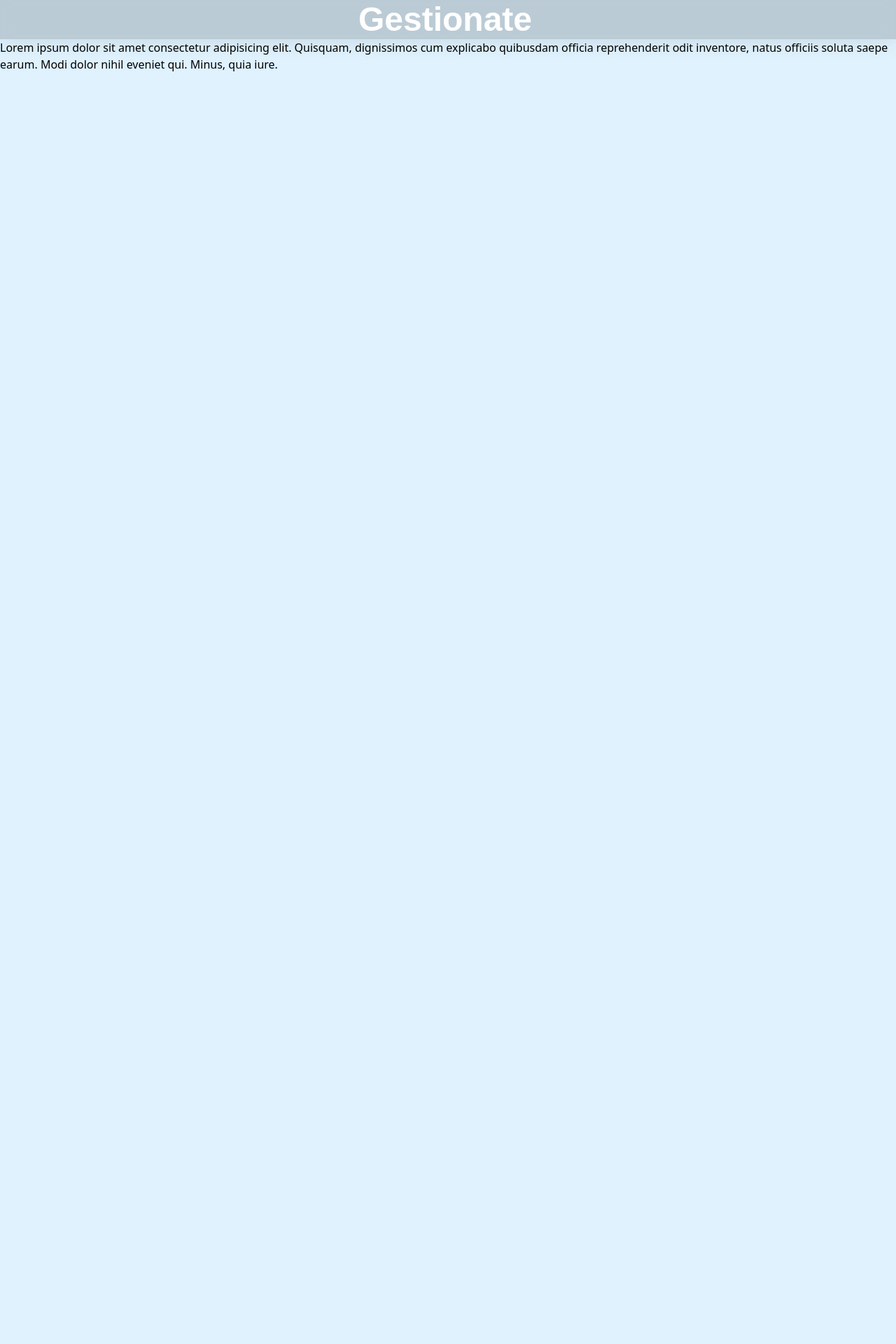
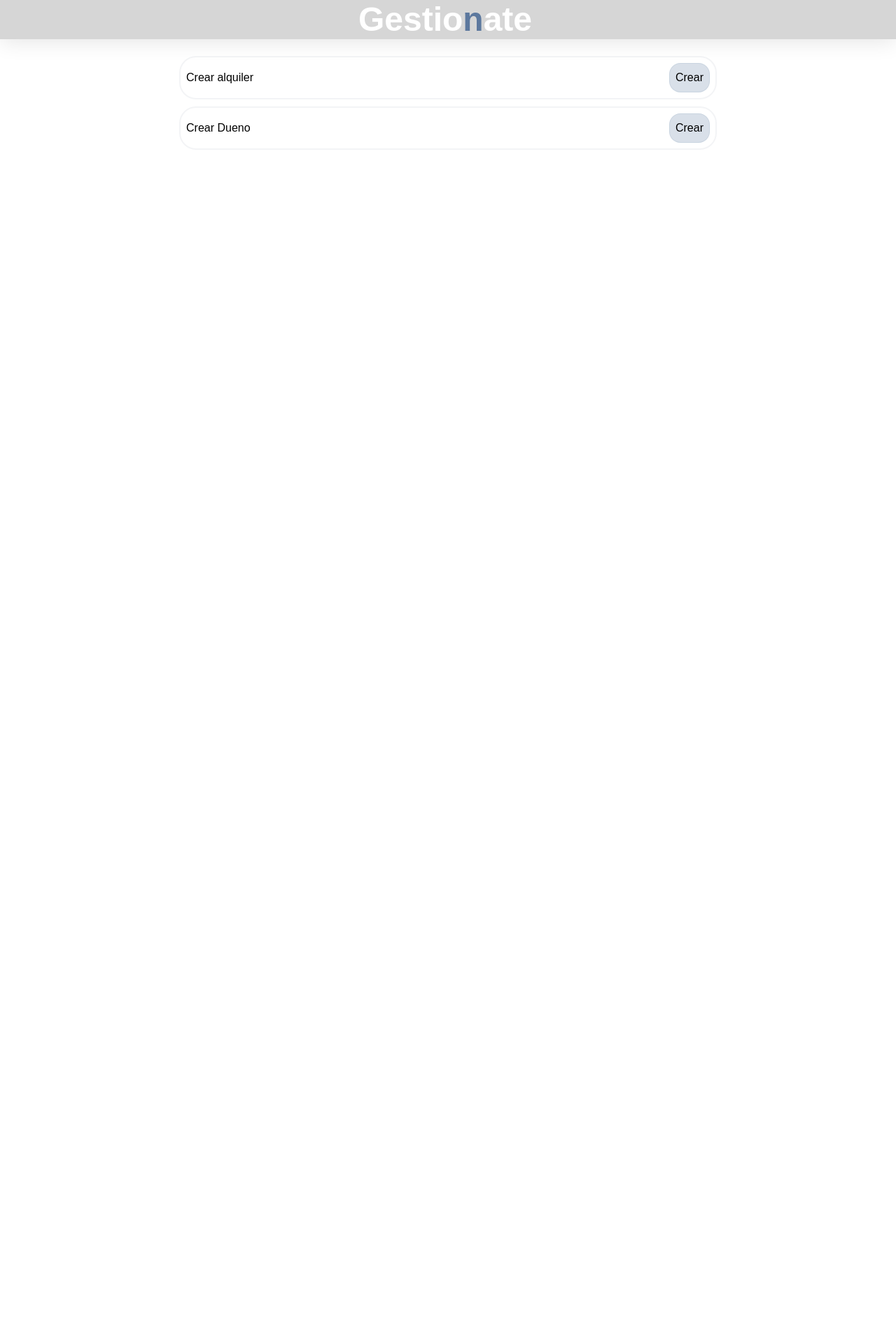
Before and after one commit to NicoRepa/GestionateAlquiler, a Django app: page /alquiler/ in a window 1280 px wide. Shown: the top 1920 px of the page at 70% size. Run offline with Django 5.2, Linux system fonts and the light colour scheme; some web fonts are replaced.

Commit message:
avances en plantilla 'mis_alquileres' e icono de la pagina

```diff
--- a/apps/alquiler/admin.py
+++ b/apps/alquiler/admin.py
@@ -3,7 +3,7 @@ from .models import Alquiler, Dueno
 
 @admin.register(Alquiler)
 class AlquilerPropiedad(admin.ModelAdmin):
-     list_display = ('Direccion_Propiedad','Dueno','Inquilino','Fecha_contrato','Precio_mensual','Meses_actualizacion_IPC')
+     list_display = ('Direccion_Propiedad','Dueno','Inquilino','Fecha_contrato','Precio_mensual','Meses_actualizacion_IPC','Porcentaje_actualizacion')
 
 @admin.register(Dueno)
 class AlquilerDueno(admin.ModelAdmin):
--- a/apps/alquiler/forms.py
+++ b/apps/alquiler/forms.py
@@ -5,7 +5,7 @@ class CrearAlquilerForm(forms.ModelForm):
     Fecha_contrato = forms.DateField(input_formats=['%d/%m/%Y','%d-%m-%Y'])
     class Meta:
         model = Alquiler
-        fields = ['Direccion_Propiedad','Dueno','Inquilino','Fecha_contrato','Precio_mensual','Meses_actualizacion_IPC']
+        fields = ['Direccion_Propiedad','Dueno','Inquilino','Fecha_contrato','Precio_mensual','Meses_actualizacion_IPC','Porcentaje_actualizacion' ]
 
 class CrearDuenoForm(forms.ModelForm):
     class Meta:
--- a/apps/alquiler/models.py
+++ b/apps/alquiler/models.py
@@ -8,6 +8,7 @@ class Alquiler(models.Model):
     Fecha_contrato = models.DateField()
     Precio_mensual = models.IntegerField()
     Meses_actualizacion_IPC = models.IntegerField()
+    Porcentaje_actualizacion = models.FloatField()
 
 class Dueno(models.Model):
     Nombre = models.CharField()
--- a/apps/alquiler/templates/crear_alquiler.html
+++ b/apps/alquiler/templates/crear_alquiler.html
@@ -30,6 +30,9 @@
     <label for="id_Meses_actualizacion_IPC">Meses actualizacion IPC:</label>
     <input type="number" name="Meses_actualizacion_IPC" required id="id_Meses_actualizacion_IPC">
 
+    <label for="id_Porcentaje_actualizacion">Porcentaje de actualizacion</label>
+    <input type="number" step="any" name="Porcentaje_actualizacion" required id="id_Porcentaje_actualizacion">
+
     <input type="submit">
 </form>
 
--- a/apps/alquiler/templates/mis_alquileres.html
+++ b/apps/alquiler/templates/mis_alquileres.html
@@ -4,6 +4,19 @@
 {% block title %}Mis alquileres{% endblock %}
 
 {% block content %}
-<p>Lorem ipsum dolor sit amet consectetur adipisicing elit. Quisquam, dignissimos cum explicabo quibusdam officia reprehenderit odit inventore, natus officiis soluta saepe earum. Modi dolor nihil eveniet qui. Minus, quia iure.</p>
+
+<div class="flex justify-center pt-6 flex-col items-center gap-2.5">
+    <div class="flex items-center p-2 justify-between border-gray-100 border-2 rounded-3xl w-3xl font-TikTok-sans">
+        <p>Crear alquiler</p>
+        <a class="glass-blue p-2 rounded-lg" href="{% url 'crear_alquiler' %}">Crear</a>
+    </div>
+    <div class="flex items-center p-2 justify-between border-gray-100 border-2 rounded-3xl w-3xl font-TikTok-sans">
+        <p>Crear Dueno</p>
+        <a class="glass-blue p-2 rounded-lg" href="{% url 'crear_dueno' %}">Crear</a>
+    </div>
+</div>
+
+
+
 <br><br><br><br><br><br><br><br><br><br><br><br><br><br><br><br><br><br><br><br><br><br><br><br><br><br><br><br><br><br><br><br><br><br><br><br><br><br><br><br><br><br><br><br><br><br><br><br><br><br><br><br><br><br><br><br><br><br><br><br><br><br><br><br><br><br><br><br><br><br><br><br><br><br><br><br><br><br><br><br><br><br><br><br><br><br><br><br><br><br><br><br><br><br><br><br><br><br><br><br>
 {% endblock %}
--- a/static/output.css
+++ b/static/output.css
@@ -9,19 +9,22 @@
     --font-mono: ui-monospace, SFMono-Regular, Menlo, Monaco, Consolas, "Liberation Mono",
       "Courier New", monospace;
     --color-red-600: oklch(57.7% 0.245 27.325);
-    --color-sky-100: oklch(95.1% 0.026 236.824);
+    --color-gray-100: oklch(96.7% 0.003 264.542);
+    --color-gray-200: oklch(92.8% 0.006 264.531);
     --color-white: #fff;
     --spacing: 0.25rem;
-    --text-lg: 1.125rem;
-    --text-lg--line-height: calc(1.75 / 1.125);
-    --text-xl: 1.25rem;
-    --text-xl--line-height: calc(1.75 / 1.25);
-    --text-4xl: 2.25rem;
-    --text-4xl--line-height: calc(2.5 / 2.25);
+    --container-2xl: 42rem;
+    --container-3xl: 48rem;
     --text-5xl: 3rem;
     --text-5xl--line-height: 1;
     --font-weight-bold: 700;
     --radius-sm: 0.25rem;
+    --radius-md: 0.375rem;
+    --radius-lg: 0.5rem;
+    --radius-xl: 0.75rem;
+    --radius-2xl: 1rem;
+    --radius-3xl: 1.5rem;
+    --radius-4xl: 2rem;
     --default-font-family: var(--font-sans);
     --default-mono-font-family: var(--font-mono);
     --color-azulado: #5C789E;
@@ -180,14 +183,20 @@
   .static {
     position: static;
   }
+  .-z-10 {
+    z-index: calc(10 * -1);
+  }
+  .z-10 {
+    z-index: 10;
+  }
+  .col-start-2 {
+    grid-column-start: 2;
+  }
+  .col-end-2 {
+    grid-column-end: 2;
+  }
   .mr-2 {
     margin-right: calc(var(--spacing) * 2);
-  }
-  .-ml-\[calc\(theme\(fontSize\.5xl\)\/2_-_theme\(fontSize\.lg\)\/2\)\] {
-    margin-left: calc(calc(3rem / 2 - 1.125rem / 2) * -1);
-  }
-  .-ml-\[calc\(theme\(fontSize\.5xl\)\/2_-_theme\(fontSize\.lg\)\/2_-_theme\(spacing\.2\)\)\] {
-    margin-left: calc(calc(3rem / 2 - 1.125rem / 2 - 0.5rem) * -1);
   }
   .block {
     display: block;
@@ -195,29 +204,20 @@
   .flex {
     display: flex;
   }
+  .grid {
+    display: grid;
+  }
   .table {
     display: table;
   }
   .h-14 {
     height: calc(var(--spacing) * 14);
   }
-  .h-15 {
-    height: calc(var(--spacing) * 15);
+  .h-40 {
+    height: calc(var(--spacing) * 40);
   }
-  .h-16 {
-    height: calc(var(--spacing) * 16);
-  }
-  .h-\[3\.75rem\] {
-    height: 3.75rem;
-  }
-  .h-max {
-    height: max-content;
-  }
-  .min-h-full {
-    min-height: 100%;
-  }
-  .w-\[50\%\] {
-    width: 50%;
+  .w-3xl {
+    width: var(--container-3xl);
   }
   .w-full {
     width: 100%;
@@ -225,101 +225,71 @@
   .border-collapse {
     border-collapse: collapse;
   }
-  .-translate-y-1 {
-    --tw-translate-y: calc(var(--spacing) * -1);
-    translate: var(--tw-translate-x) var(--tw-translate-y);
-  }
-  .-translate-y-2 {
-    --tw-translate-y: calc(var(--spacing) * -2);
-    translate: var(--tw-translate-x) var(--tw-translate-y);
-  }
-  .-translate-y-2\.5 {
-    --tw-translate-y: calc(var(--spacing) * -2.5);
-    translate: var(--tw-translate-x) var(--tw-translate-y);
-  }
-  .-translate-y-3 {
-    --tw-translate-y: calc(var(--spacing) * -3);
-    translate: var(--tw-translate-x) var(--tw-translate-y);
-  }
-  .-translate-y-5 {
-    --tw-translate-y: calc(var(--spacing) * -5);
-    translate: var(--tw-translate-x) var(--tw-translate-y);
-  }
-  .translate-y-1 {
-    --tw-translate-y: calc(var(--spacing) * 1);
-    translate: var(--tw-translate-x) var(--tw-translate-y);
-  }
   .resize {
     resize: both;
   }
-  .items-baseline {
-    align-items: baseline;
+  .grid-cols-3 {
+    grid-template-columns: repeat(3, minmax(0, 1fr));
+  }
+  .flex-col {
+    flex-direction: column;
   }
   .items-center {
     align-items: center;
   }
-  .items-end {
-    align-items: flex-end;
+  .justify-between {
+    justify-content: space-between;
   }
   .justify-center {
     justify-content: center;
   }
-  .rounded-sm {
-    border-radius: var(--radius-sm);
+  .gap-1 {
+    gap: calc(var(--spacing) * 1);
+  }
+  .gap-2 {
+    gap: calc(var(--spacing) * 2);
+  }
+  .gap-2\.5 {
+    gap: calc(var(--spacing) * 2.5);
+  }
+  .rounded-3xl {
+    border-radius: var(--radius-3xl);
+  }
+  .rounded-lg {
+    border-radius: var(--radius-lg);
   }
   .border {
     border-style: var(--tw-border-style);
     border-width: 1px;
   }
+  .border-2 {
+    border-style: var(--tw-border-style);
+    border-width: 2px;
+  }
+  .border-gray-100 {
+    border-color: var(--color-gray-100);
+  }
   .bg-red-600 {
     background-color: var(--color-red-600);
   }
-  .bg-sky-100 {
-    background-color: var(--color-sky-100);
+  .bg-white {
+    background-color: var(--color-white);
   }
-  .px-1 {
-    padding-inline: calc(var(--spacing) * 1);
+  .p-2 {
+    padding: calc(var(--spacing) * 2);
   }
-  .py-0 {
-    padding-block: calc(var(--spacing) * 0);
-  }
-  .py-0\.5 {
-    padding-block: calc(var(--spacing) * 0.5);
+  .pt-6 {
+    padding-top: calc(var(--spacing) * 6);
   }
   .pt-14 {
     padding-top: calc(var(--spacing) * 14);
   }
-  .pt-\[3\.75rem\] {
-    padding-top: 3.75rem;
-  }
-  .pb-1 {
-    padding-bottom: calc(var(--spacing) * 1);
-  }
-  .text-center {
-    text-align: center;
-  }
   .font-TikTok-sans {
     font-family: var(--font-TikTok-sans);
-  }
-  .text-4xl {
-    font-size: var(--text-4xl);
-    line-height: var(--tw-leading, var(--text-4xl--line-height));
   }
   .text-5xl {
     font-size: var(--text-5xl);
     line-height: var(--tw-leading, var(--text-5xl--line-height));
-  }
-  .text-lg {
-    font-size: var(--text-lg);
-    line-height: var(--tw-leading, var(--text-lg--line-height));
-  }
-  .text-xl {
-    font-size: var(--text-xl);
-    line-height: var(--tw-leading, var(--text-xl--line-height));
-  }
-  .leading-none {
-    --tw-leading: 1;
-    line-height: 1;
   }
   .font-bold {
     --tw-font-weight: var(--font-weight-bold);
@@ -338,30 +308,15 @@
     outline-style: var(--tw-outline-style);
     outline-width: 1px;
   }
-}
-@property --tw-translate-x {
-  syntax: "*";
-  inherits: false;
-  initial-value: 0;
-}
-@property --tw-translate-y {
-  syntax: "*";
-  inherits: false;
-  initial-value: 0;
-}
-@property --tw-translate-z {
-  syntax: "*";
-  inherits: false;
-  initial-value: 0;
+  .backdrop-filter {
+    -webkit-backdrop-filter: var(--tw-backdrop-blur,) var(--tw-backdrop-brightness,) var(--tw-backdrop-contrast,) var(--tw-backdrop-grayscale,) var(--tw-backdrop-hue-rotate,) var(--tw-backdrop-invert,) var(--tw-backdrop-opacity,) var(--tw-backdrop-saturate,) var(--tw-backdrop-sepia,);
+    backdrop-filter: var(--tw-backdrop-blur,) var(--tw-backdrop-brightness,) var(--tw-backdrop-contrast,) var(--tw-backdrop-grayscale,) var(--tw-backdrop-hue-rotate,) var(--tw-backdrop-invert,) var(--tw-backdrop-opacity,) var(--tw-backdrop-saturate,) var(--tw-backdrop-sepia,);
+  }
 }
 @property --tw-border-style {
   syntax: "*";
   inherits: false;
   initial-value: solid;
-}
-@property --tw-leading {
-  syntax: "*";
-  inherits: false;
 }
 @property --tw-font-weight {
   syntax: "*";
@@ -372,16 +327,57 @@
   inherits: false;
   initial-value: solid;
 }
+@property --tw-backdrop-blur {
+  syntax: "*";
+  inherits: false;
+}
+@property --tw-backdrop-brightness {
+  syntax: "*";
+  inherits: false;
+}
+@property --tw-backdrop-contrast {
+  syntax: "*";
+  inherits: false;
+}
+@property --tw-backdrop-grayscale {
+  syntax: "*";
+  inherits: false;
+}
+@property --tw-backdrop-hue-rotate {
+  syntax: "*";
+  inherits: false;
+}
+@property --tw-backdrop-invert {
+  syntax: "*";
+  inherits: false;
+}
+@property --tw-backdrop-opacity {
+  syntax: "*";
+  inherits: false;
+}
+@property --tw-backdrop-saturate {
+  syntax: "*";
+  inherits: false;
+}
+@property --tw-backdrop-sepia {
+  syntax: "*";
+  inherits: false;
+}
 @layer properties {
   @supports ((-webkit-hyphens: none) and (not (margin-trim: inline))) or ((-moz-orient: inline) and (not (color:rgb(from red r g b)))) {
     *, ::before, ::after, ::backdrop {
-      --tw-translate-x: 0;
-      --tw-translate-y: 0;
-      --tw-translate-z: 0;
       --tw-border-style: solid;
-      --tw-leading: initial;
       --tw-font-weight: initial;
       --tw-outline-style: solid;
+      --tw-backdrop-blur: initial;
+      --tw-backdrop-brightness: initial;
+      --tw-backdrop-contrast: initial;
+      --tw-backdrop-grayscale: initial;
+      --tw-backdrop-hue-rotate: initial;
+      --tw-backdrop-invert: initial;
+      --tw-backdrop-opacity: initial;
+      --tw-backdrop-saturate: initial;
+      --tw-backdrop-sepia: initial;
     }
   }
 }
--- a/static/styles.css
+++ b/static/styles.css
@@ -2,5 +2,12 @@
 background: rgba(0, 0, 0, 0.16);
 box-shadow: 0 4px 30px rgba(0, 0, 0, 0.1);
 backdrop-filter: blur(7.5px);
+}
 
+.glass-blue{
+background: rgba(92, 120, 158, 0.23);
+border-radius: 16px;
+backdrop-filter: blur(4.8px);
+-webkit-backdrop-filter: blur(4.8px);
+border: 1px solid rgba(92, 120, 158, 0.12);
 }
--- a/templates/base.html
+++ b/templates/base.html
@@ -8,9 +8,10 @@
     <link href="../static/output.css" rel="stylesheet">
     <link rel="stylesheet" href="../static/styles.css">
     <title>{% block title %}{% endblock %}</title>
+    <link rel="shortcut icon" href="/static/icon.ico" type="image/x-icon">
 </head>
 {% include './header.html' %}
-<body class="bg-sky-100">
+<body class="bg-white">
     <main class="pt-14">
     {% block content %}
     <!-- Este bloque guarda el contenido de cada página -->
--- a/templates/footer.html
+++ b/templates/footer.html
@@ -1,4 +1,12 @@
 {% load static %}
-<footer>
-    <p>Lorem ipsum dolor sit, amet consectetur adipisicing elit. Voluptates, itaque eligendi, tenetur illum deserunt voluptatum minus labore totam incidunt vero unde quasi distinctio ad animi illo aperiam praesentium eaque reiciendis.</p>
+<footer class="glass-card grid h-40 grid-cols-3">
+    <div class="col-start-2 col-end-2">
+        <ul>
+            <li>1</li>
+            <li>2</li>
+            <li>3</li>
+            <li>4</li>
+            <li>5</li>
+        </ul>
+    </div>
 </footer>
--- a/templates/header.html
+++ b/templates/header.html
@@ -1,5 +1,5 @@
 {% load static %}
 
-<header class="flex justify-center items-center glass-card fixed w-full h-14">
-    <h1 class="font-TikTok-sans font-bold text-5xl text-white mr-2">Gestionate</h1>
+<header class="flex justify-center items-center glass-card fixed w-full h-14 z-10">
+    <h1 class="font-TikTok-sans font-bold text-5xl text-white mr-2">Gestio<span class="text-azulado">n</span>ate</h1>
 </header>
```
Also changed, not shown: apps/alquiler/migrations/0003_alquiler_porcentaje_actualizacion.py (added), apps/datos/migrations/0003_alter_indiceinflacion_fecha.py (added), static/icon.ico (added).
